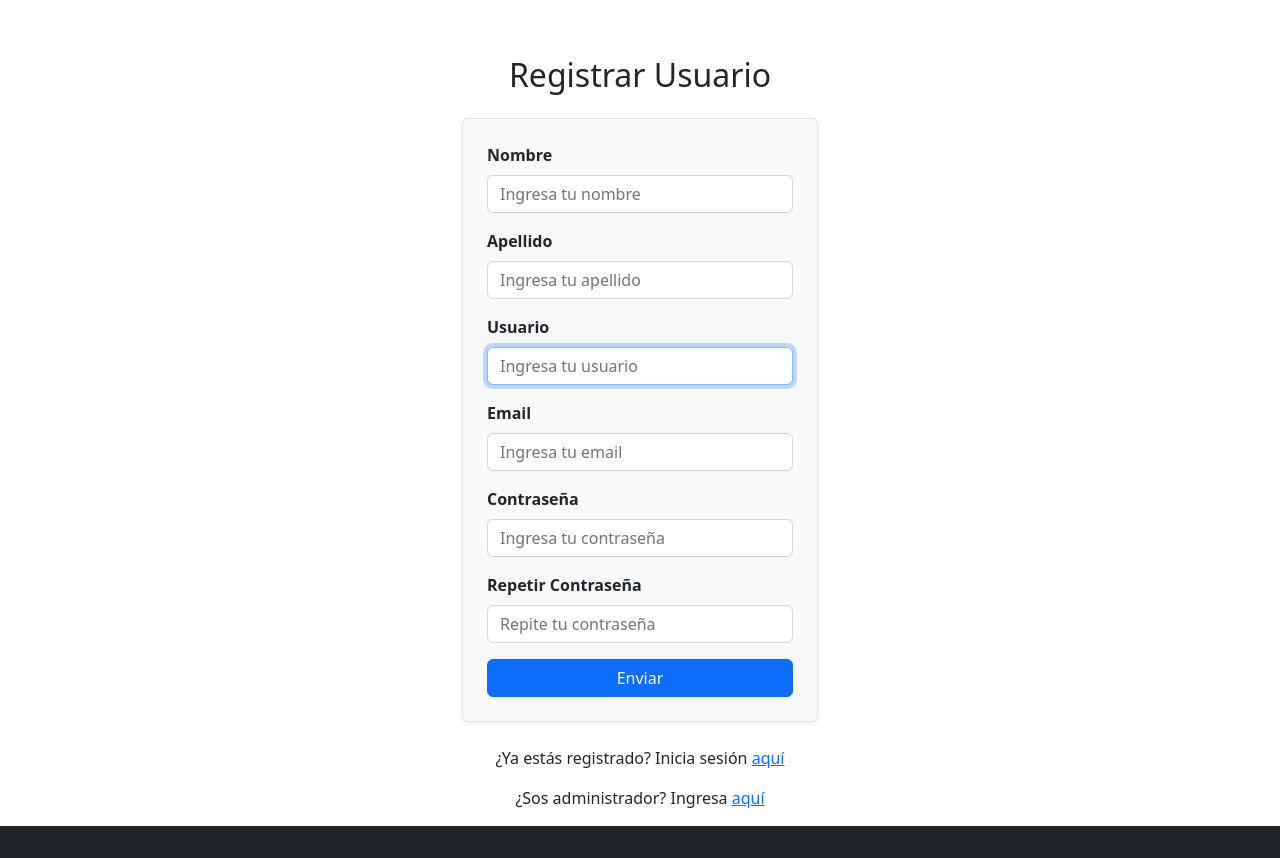
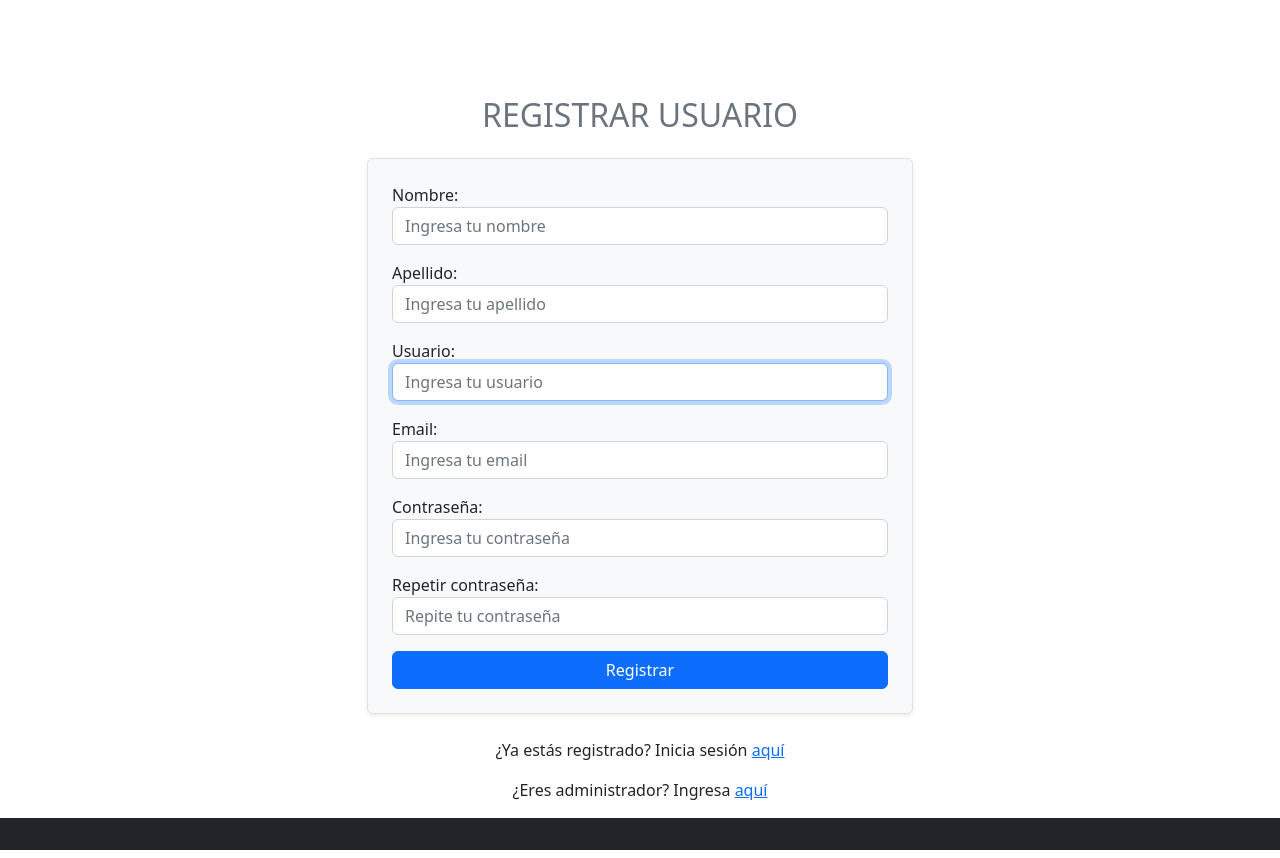
Before and after one commit to seleluciano/ServiceShop, a Django app: page /appserviceshop/registrarusuario/ in a window 1280 px wide. Run offline with Django 5.2, Linux system fonts and the light colour scheme; some libraries are stand-ins or nearby versions.

Commit message:
Anda iniciar sesion y registrar usuario

```diff
--- a/ServiceShop/ServiceShop/settings.py
+++ b/ServiceShop/ServiceShop/settings.py
@@ -126,3 +126,4 @@ MEDIA_ROOT = os.path.join(BASE_DIR, 'media')
 MEDIA_URL = '/media/'
 
 DEFAULT_AUTO_FIELD = 'django.db.models.BigAutoField'
+LOGIN_URL='/appserviceshop/iniciosesion'
--- a/ServiceShop/appserviceshop/templates/iniciosesion.html
+++ b/ServiceShop/appserviceshop/templates/iniciosesion.html
@@ -7,7 +7,7 @@
     <div class="row justify-content-center">
         <div class="col-md-6 col-lg-4"> <!-- Ajusta el ancho del formulario aquí -->
             <h2 class="text-center mb-4">Iniciar Sesión</h2>
-            <form action="/login" method="post" class="border p-4 rounded shadow-sm bg-light">
+            <form action="{% url 'iniciosesion' %}" method="post" class="border p-4 rounded shadow-sm bg-light">
                 {% csrf_token %}
                 <div class="mb-3">
                     <label for="username" class="form-label"><strong>Nombre de Usuario:</strong></label>
@@ -21,11 +21,12 @@
 
                 <button type="submit" class="btn btn-primary w-100">Iniciar Sesión</button>
             </form>
-
+            <p class="mt-3 text-center">¿No estás registrado? Regístrate <a href="{% url 'registrarusuario' %}">aquí</a></p>
             <p class="text-center mt-4">
                 ¿Eres administrador? Ingresa <a href="{% url 'admin:index' %}" class="link-primary">aquí</a>
             </p>
         </div>
     </div>
 </div>
+
 {% endblock %}
--- a/ServiceShop/appserviceshop/templates/registrarusuario.html
+++ b/ServiceShop/appserviceshop/templates/registrarusuario.html
@@ -2,58 +2,41 @@
 {% load static %}
 {% block contenidoQueCambia %}
 
-<div class="container mt-2 pt-5">
-    <div class="row justify-content-center">
-        <div class="col-md-6 col-lg-4">
-            <h2 class="text-center mb-4">Registrar Usuario</h2>
-            <form action="/appserviceshop/registrousuario/" method="POST" class="border p-4 rounded shadow-sm bg-light">
-                {% csrf_token %}
+<!-- Ajusta el margen superior del contenedor para dar más espacio -->
+<div class="container mt-5 pt-5">
+    <!-- Sección de Registro -->
+    <section class="page-section">
+        <div class="row justify-content-center">
+            <div class="col-md-8 col-lg-6">
+                <!-- Título de la Sección -->
+                <h2 class="page-section-heading text-center text-uppercase text-secondary mb-4">Registrar Usuario</h2>
 
-                <div class="mb-3">
-                    <label for="{{ form.first_name.id_for_label }}" class="form-label"><strong>Nombre</strong></label>
-                    {{ form.first_name }}
+                <!-- Icono y Divider -->
+                <div class="divider-custom mb-4">
+                    <div class="divider-custom-line"></div>
+                    <div class="divider-custom-icon"><i class="fas fa-star"></i></div>
+                    <div class="divider-custom-line"></div>
                 </div>
 
-                <div class="mb-3">
-                    <label for="{{ form.last_name.id_for_label }}" class="form-label"><strong>Apellido</strong></label>
-                    {{ form.last_name }}
+                <!-- Formulario de Registro -->
+                <form action="{% url 'registrarusuario' %}" method="POST" class="border p-4 rounded shadow-sm bg-light">
+                    {% csrf_token %}
+                    {{ form.as_p }}
+                    <button type="submit" class="btn btn-primary w-100">Registrar</button>
+                </form>
+
+                <!-- Mensajes y enlaces -->
+                <div class="text-center mt-4">
+                    <p>¿Ya estás registrado? Inicia sesión <a href="{% url 'iniciosesion' %}">aquí</a></p>
+                    <p>¿Eres administrador? Ingresa <a href="{% url 'admin:index' %}" class="link-primary">aquí</a></p>
                 </div>
 
-                <div class="mb-3">
-                    <label for="{{ form.username.id_for_label }}" class="form-label"><strong>Usuario</strong></label>
-                    {{ form.username }}
-                </div>
-
-                <div class="mb-3">
-                    <label for="{{ form.email.id_for_label }}" class="form-label"><strong>Email</strong></label>
-                    {{ form.email }}
-                </div>
-
-                <div class="mb-3">
-                    <label for="{{ form.password1.id_for_label }}" class="form-label"><strong>Contraseña</strong></label>
-                    {{ form.password1 }}
-                </div>
-
-                <div class="mb-3">
-                    <label for="{{ form.password2.id_for_label }}" class="form-label"><strong>Repetir Contraseña</strong></label>
-                    {{ form.password2 }}
-                </div>
-
-                <button type="submit" class="btn btn-primary w-100">Enviar</button>
-            </form>
-
-            <p class="text-center mt-4">
-                ¿Ya estás registrado? Inicia sesión <a href="{% url 'iniciosesion' %}" class="link-primary">aquí</a>
-            </p>
-            <p class="text-center">
-                ¿Sos administrador? Ingresa <a href="{% url 'admin:index' %}" class="link-primary">aquí</a>
-            </p>
-
-            {% if mensaje %}
-                <p class="text-center text-danger mt-3">{{ mensaje }}</p>
-            {% endif %}
+                {% if mensaje %}
+                <p class="mensaje mt-3 text-center">{{ mensaje }}</p>
+                {% endif %}
+            </div>
         </div>
-    </div>
+    </section>
 </div>
 
 {% endblock %}
--- a/ServiceShop/appserviceshop/views.py
+++ b/ServiceShop/appserviceshop/views.py
@@ -55,5 +55,5 @@ def Logout(request):
 class Crearservicio(LoginRequiredMixin, CreateView):
     model = Servicio
     fields = ['name', 'categoria', 'precio', 'zona', 'descripcion', 'disponibilidadhoraria', 'imagen']
-    success_url = reverse_lazy('inicio')  # Cambiado a 'inicio'
+    success_url = reverse_lazy('inicio')
     template_name = "crearservicio.html"
```
Also changed, not shown: ServiceShop/db.sqlite3, 1 other file.
